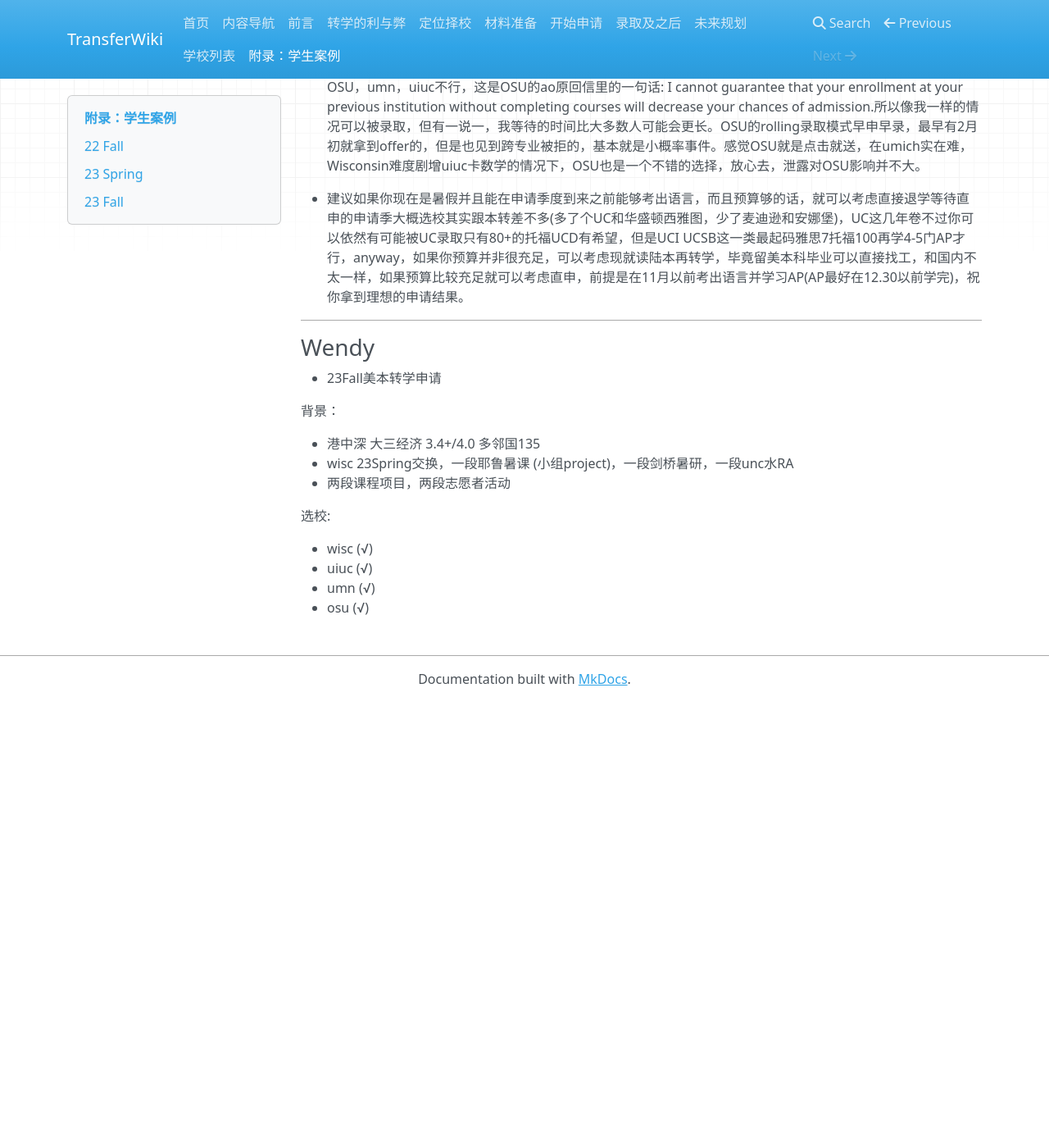
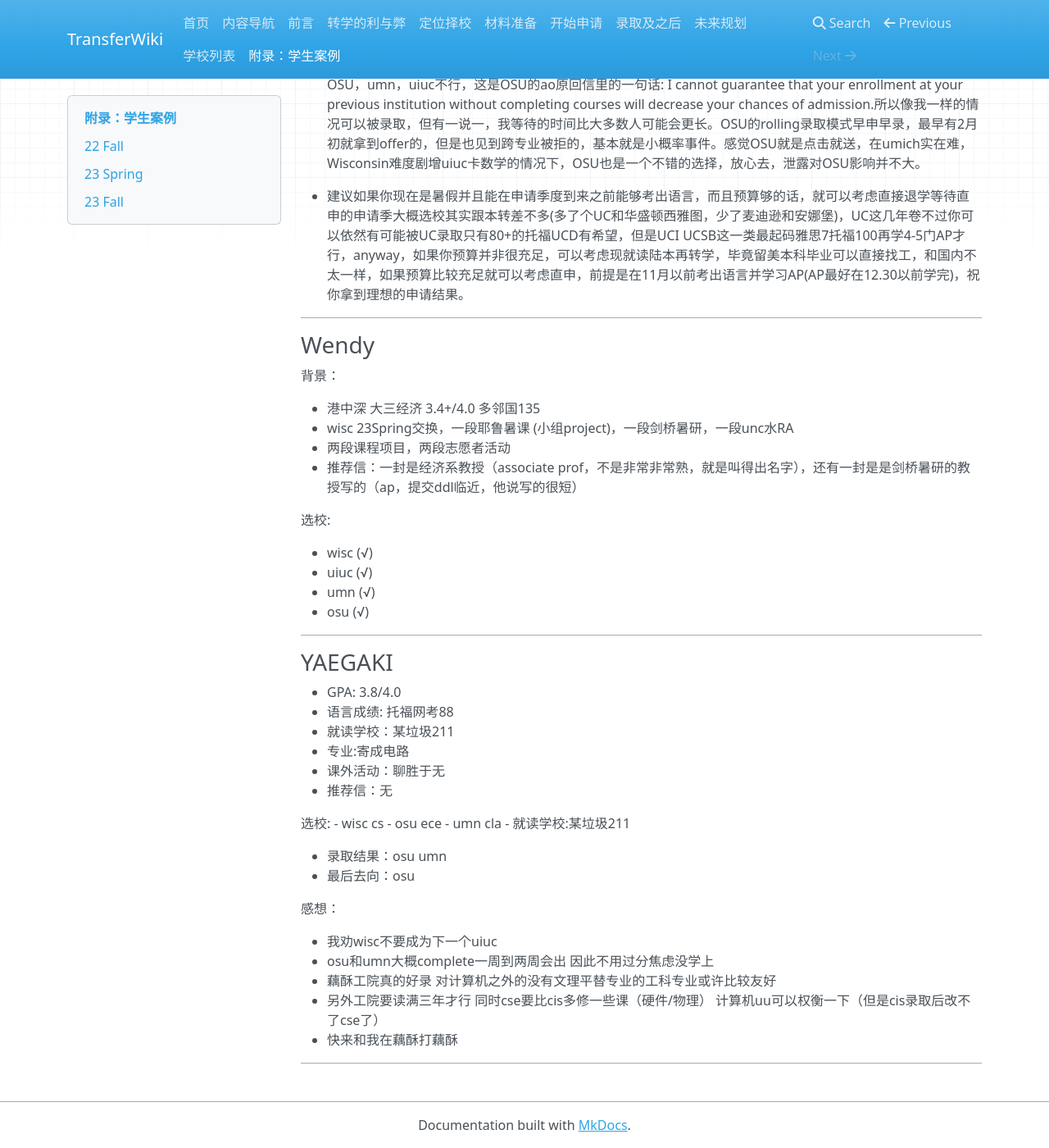
Before and after one commit to SihanXU/TransferWiki, an MkDocs documentation site: the page built from docs/bgs.md, in a window 1280 px wide and 1400 px high, scrolled down 10284 px. Shown: the whole window at 82% size. Built offline with MkDocs 1.6.1, drawn with Linux system fonts in a browser that asks for light colours; nearby versions of some CDN libraries; before the commit the page ends 11140 px from its top, so only the background shows below that.

Commit message:
Update bgs.md

```diff
--- a/docs/bgs.md
+++ b/docs/bgs.md
@@ -416,7 +416,7 @@ DET115(有点低，天天摆大烂的恶果)
 原专业:accounting
 录取OSU economics
 
-下面这一段主要针对于**刚高考完想润的同学**：
+#### 下面这一段主要针对于**刚高考完想润的同学**：
 
 - 有的同学可能打算未来转学，其实上我更建议如果可以在11月以前考出语言成绩可以考虑直申。比如你直申到了OSU，可以转USC Emory和Florida这些top30甚至有爬藤选手(当然也看个人需要)，而且这些学校有更好的地理位置方便实习找工(也更烧米气候会更好)。
 - 我当时陆本大一考出来语言就退学了(当时11月已经开学了一段时间了，如果你想退学直申最好暑假就跟学校联系)，最终一部分学校是直申的，OSU申的转学。
@@ -428,13 +428,13 @@ DET115(有点低，天天摆大烂的恶果)
 ***
 
 ### Wendy
-- 23Fall美本转学申请
 
 背景：
 
 - 港中深 大三经济 3.4+/4.0 多邻国135
 - wisc 23Spring交换，一段耶鲁暑课 (小组project)，一段剑桥暑研，一段unc水RA
 - 两段课程项目，两段志愿者活动
+- 推荐信：一封是经济系教授（associate prof，不是非常非常熟，就是叫得出名字），还有一封是是剑桥暑研的教授写的（ap，提交ddl临近，他说写的很短）
 
 选校:
 
@@ -442,3 +442,34 @@ DET115(有点低，天天摆大烂的恶果)
 - uiuc (√)
 - umn (√)
 - osu (√)
+
+***
+
+### YAEGAKI
+
+- GPA: 3.8/4.0
+- 语言成绩: 托福网考88
+- 就读学校：某垃圾211
+- 专业:寄成电路
+- 课外活动：聊胜于无
+- 推荐信：无
+
+选校:
+- wisc cs
+- osu ece
+- umn cla
+- 就读学校:某垃圾211
+
+- 录取结果：osu umn
+- 最后去向：osu
+
+感想：
+
+- 我劝wisc不要成为下一个uiuc
+- osu和umn大概complete一周到两周会出 因此不用过分焦虑没学上
+- 藕酥工院真的好录 对计算机之外的没有文理平替专业的工科专业或许比较友好
+- 另外工院要读满三年才行 同时cse要比cis多修一些课（硬件/物理） 计算机uu可以权衡一下（但是cis录取后改不了cse了）
+- 快来和我在藕酥打藕酥
+
+
+***
```
